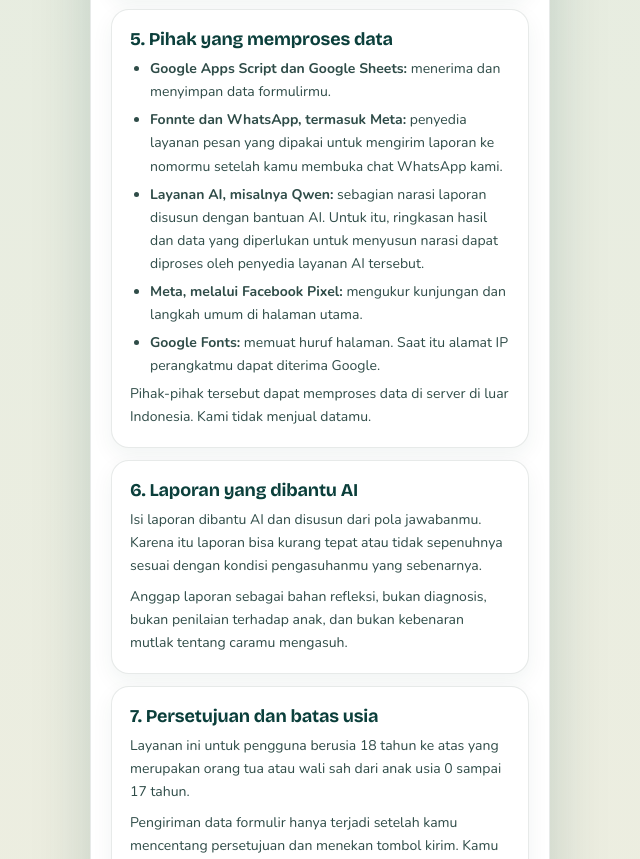
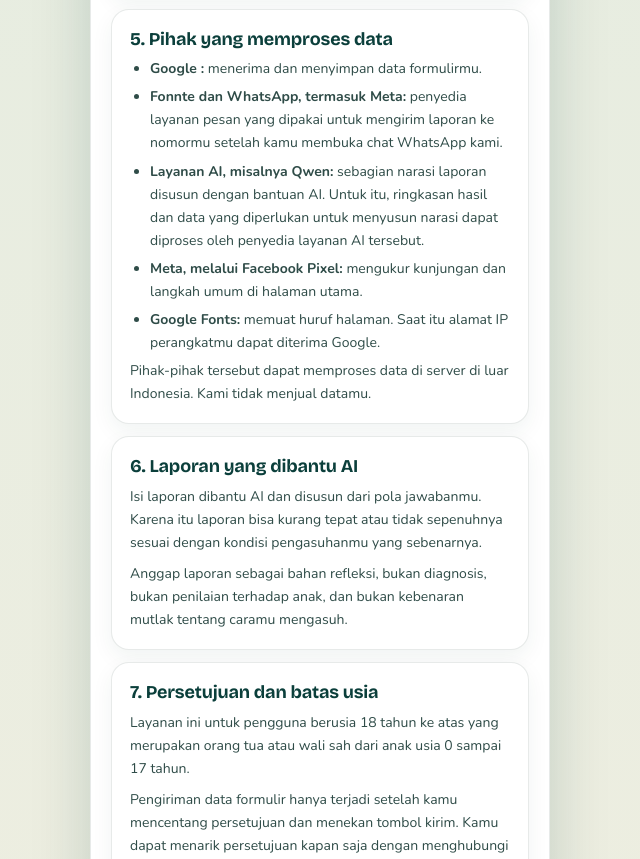
Before and after one commit to wongkaya/parentingcode, a plain HTML site: page privasi.html in a window 1280 px wide. Shown: the part 2048-2907 px from the top of the page, without its empty margins (320-960 px from the left). Drawn offline with nearby package versions, Linux system fonts and the light colour scheme.

Commit message:
Update privasi.html

```diff
--- a/privasi.html
+++ b/privasi.html
@@ -136,7 +136,7 @@ a:focus-visible,button:focus-visible{outline:3px solid rgba(15,107,99,.5);outlin
 
 <div class="dc"><h2>5. Pihak yang memproses data</h2>
 <ul>
-<li><strong>Google Apps Script dan Google Sheets:</strong> menerima dan menyimpan data formulirmu.</li>
+<li><strong>Google :</strong> menerima dan menyimpan data formulirmu.</li>
 <li><strong>Fonnte dan WhatsApp, termasuk Meta:</strong> penyedia layanan pesan yang dipakai untuk mengirim laporan ke nomormu setelah kamu membuka chat WhatsApp kami.</li>
 <li><strong>Layanan AI, misalnya Qwen:</strong> sebagian narasi laporan disusun dengan bantuan AI. Untuk itu, ringkasan hasil dan data yang diperlukan untuk menyusun narasi dapat diproses oleh penyedia layanan AI tersebut.</li>
 <li><strong>Meta, melalui Facebook Pixel:</strong> mengukur kunjungan dan langkah umum di halaman utama.</li>
```
